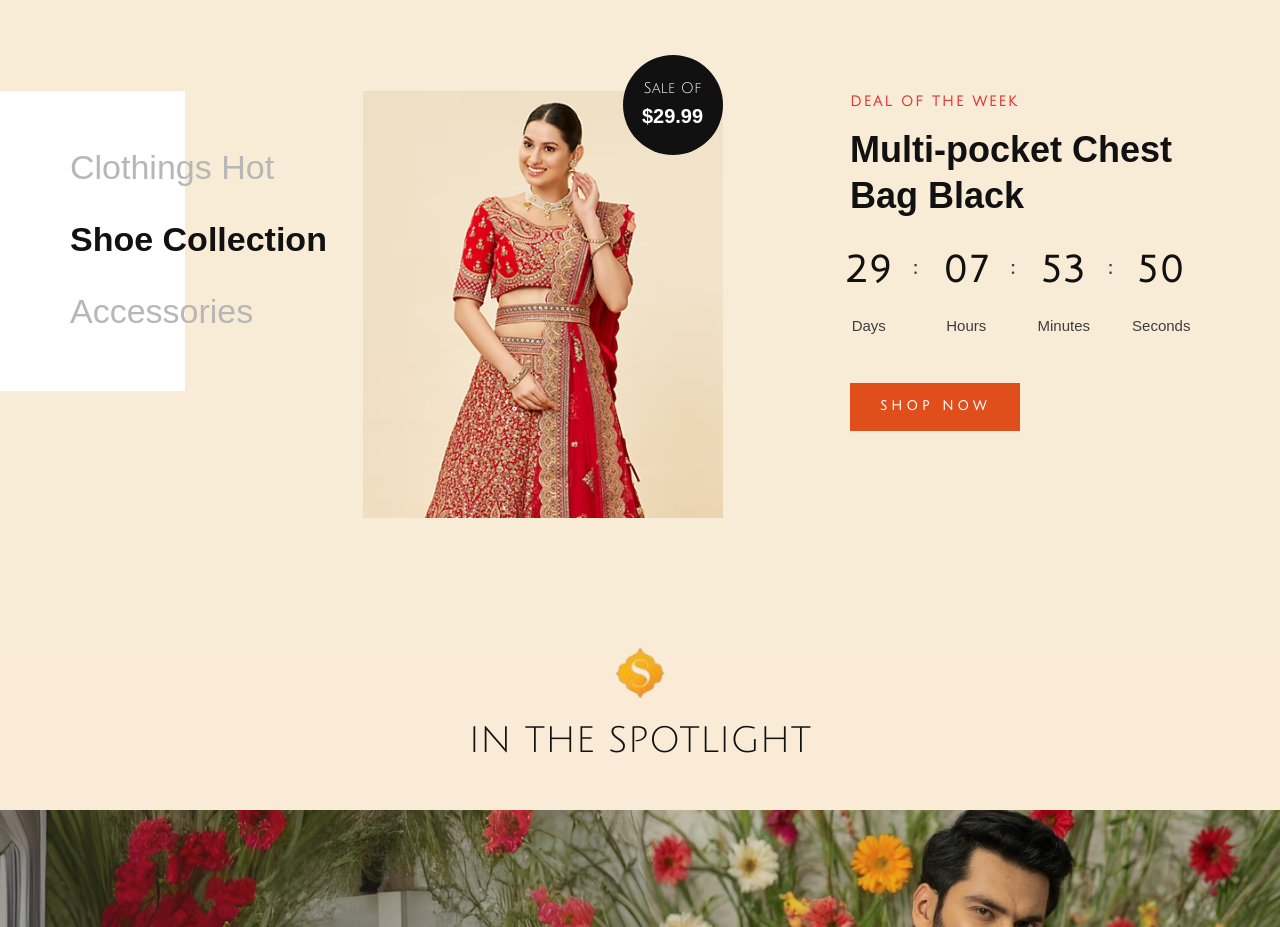
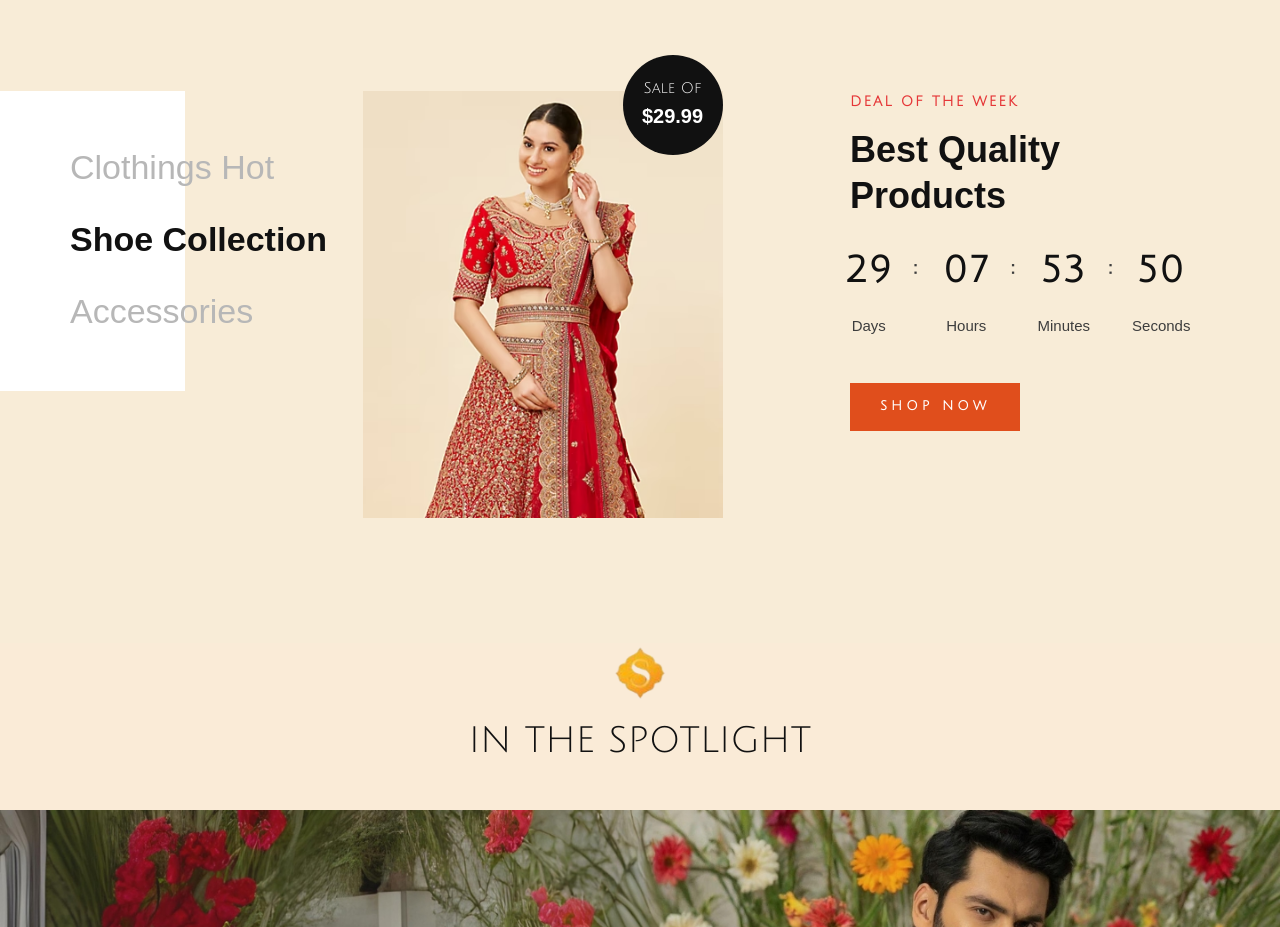
Before and after one commit to gv-gaurav/siyaavar-project, a plain HTML site: page index.html in a window 1280 px wide. Shown: the part 3600-4527 px from the top of the page. Drawn offline with nearby package versions, Linux system fonts and the light colour scheme.

Commit message:
update heading

```diff
--- a/index.html
+++ b/index.html
@@ -731,7 +731,7 @@
                 <div class="col-lg-4 offset-lg-1">
                     <div class="categories__deal__countdown">
                         <span>Deal Of The Week</span>
-                        <h2>Multi-pocket Chest Bag Black</h2>
+                        <h2>Best Quality Products</h2>
                         <div class="categories__deal__countdown__timer" id="countdown">
                             <div class="cd-item">
                                 <span>3</span>
```
